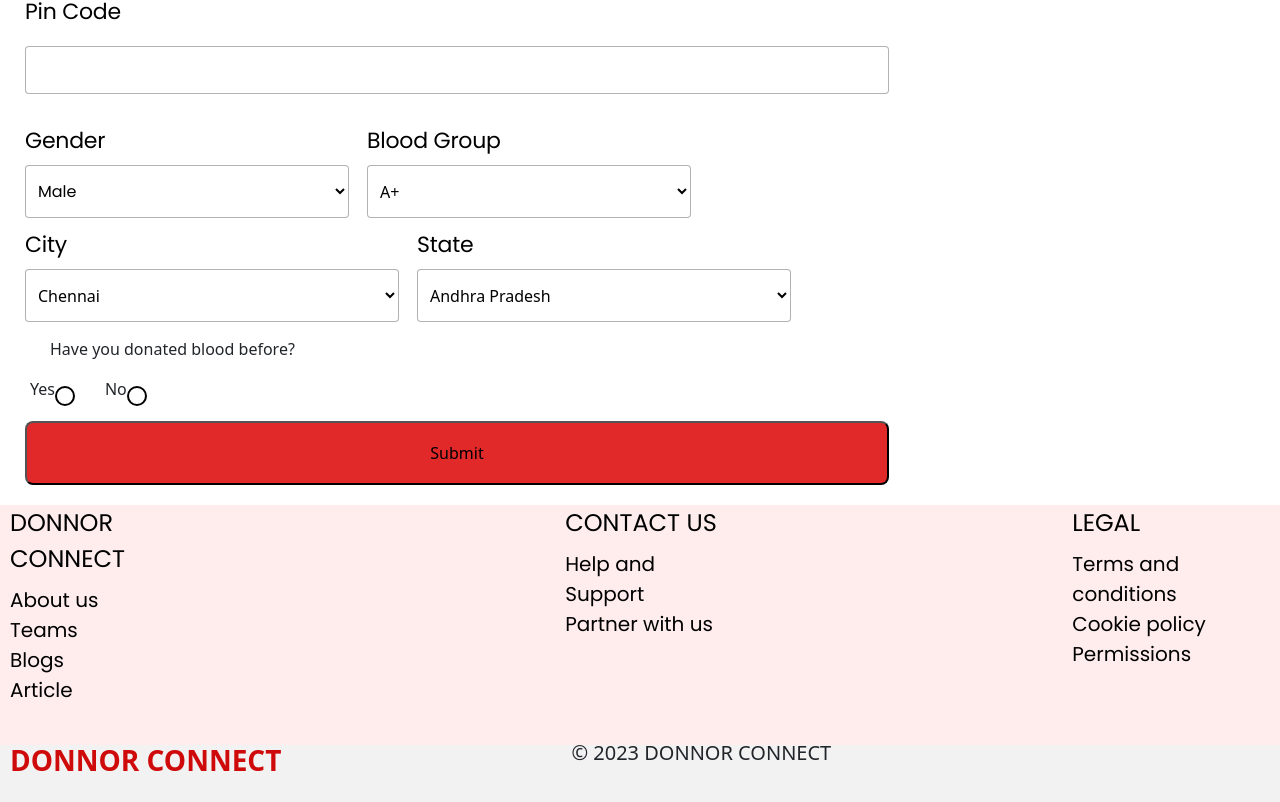
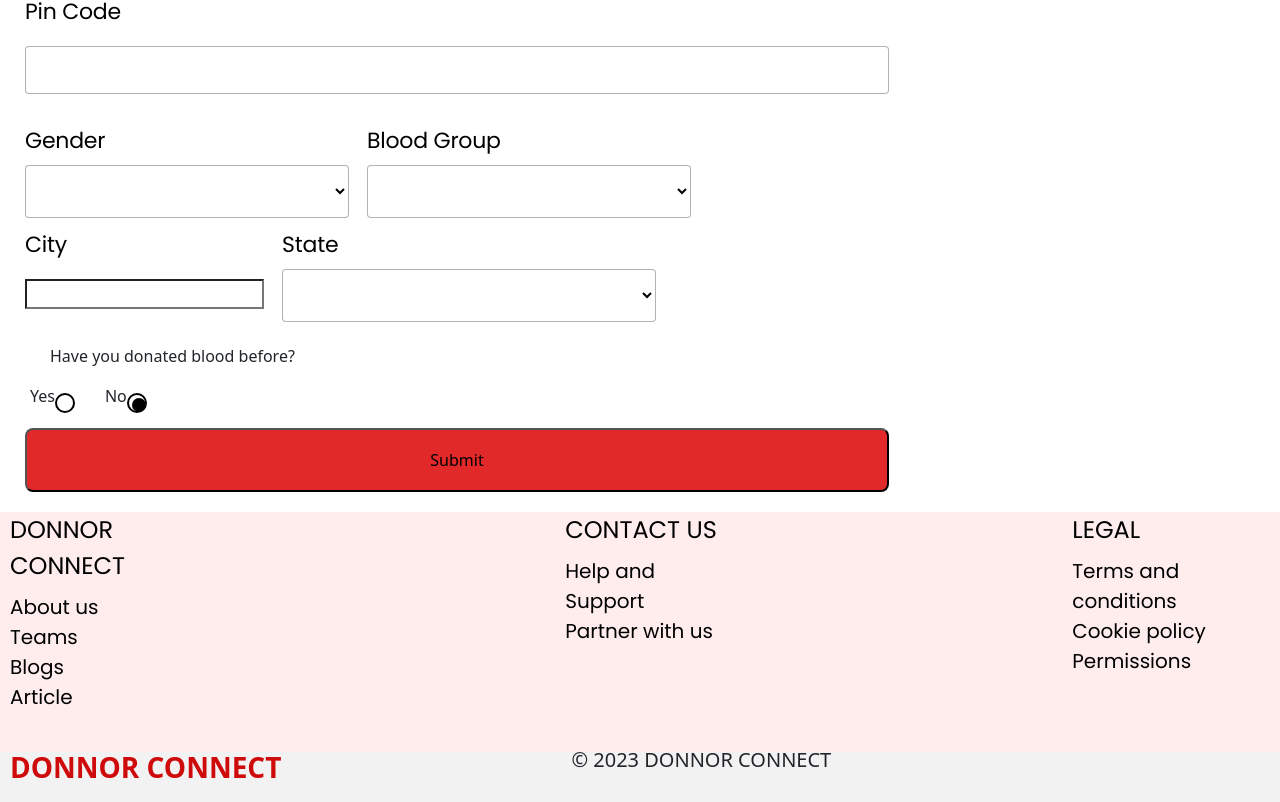
Before and after one commit to fredrick2002/donor-connect, a React (Vite) app in the folder client/: page /registration in a window 1280 px wide. Shown: the part 875-1677 px from the top of the page. Built offline with nearby package versions, Linux system fonts and the light colour scheme.

Commit message:
Made changes in registration form to post to backend

```diff
--- a/client/package.json
+++ b/client/package.json
@@ -10,6 +10,7 @@
     "preview": "vite preview"
   },
   "dependencies": {
+    "axios": "^1.4.0",
     "mdb-react-ui-kit": "^6.0.0",
     "react": "^18.2.0",
     "react-dom": "^18.2.0",
--- a/client/src/RegistrationForm/RegForm.css
+++ b/client/src/RegistrationForm/RegForm.css
@@ -313,7 +313,7 @@ input[type="date"]::placeholder {
     height: 20px;
     margin-right: 5px;
     border-radius: 50%;
-    border: 2px solid #000;
+    border: 2px solid #000000;
     vertical-align: middle;
     position: relative;
     top: 5px;
--- a/client/src/RegistrationForm/RegForm.jsx
+++ b/client/src/RegistrationForm/RegForm.jsx
@@ -1,92 +1,57 @@
 import './RegForm.css'
-import { useState } from 'react'
+import { useEffect, useState } from 'react';
 // import ArrowDown from '../assets/arrow-down.svg'
 import {Link} from 'react-router-dom'
+import Axios from 'axios';
 
 function RegForm() {
+    //Getting from Session
+    const [email, setEmail] = useState('');
+    const [password, setPassword] = useState('');
 
-    const bloodGroups = [
-        "A+",
-        "A-",
-        "B+",
-        "B-",
-        "AB+",
-        "AB-",
-        "O+",
-        "O-",
-        // Add more blood groups as needed
-      ];
-      const [selectedBloodGroup, setSelectedBloodGroup] = useState("");
-
-      const handleBloodGroupChange = (event) => {
-        setSelectedBloodGroup(event.target.value);
-      };
-
-      const cities = [
-        "Chennai",
-        "Mumbai",
-        "Kolkata",
-        "Delhi",
-        "Bangalore",
-        "Hyderabad",
-        "Pune",
-        "Ahmedabad",
-        "Jaipur",
-        "Lucknow",
-        // Add more cities as needed
-      ];
-      const [selectedCity, setSelectedCity] = useState("");
-
-      const handleCityChange = (event) => {
-        setSelectedCity(event.target.value);
-      };
-
-      const genders = ["Male", "Female", "Other"];
-      const [selectedGender, setSelectedGender] = useState('');
-      const handleGenderChange = (event) => {
-        setSelectedGender(event.target.value);
-      };
+  useEffect(() => {
+    setEmail(sessionStorage.getItem('email') || '');
+    setPassword(sessionStorage.getItem('password') || '');
+  }, []);
 
 
-      const states = [
-        "Andhra Pradesh",
-        "Arunachal Pradesh",
-        "Assam",
-        "Bihar",
-        "Chhattisgarh",
-        "Goa",
-        "Gujarat",
-        "Haryana",
-        "Himachal Pradesh",
-        "Jharkhand",
-        "Karnataka",
-        "Kerala",
-        "Madhya Pradesh",
-        "Maharashtra",
-        "Manipur",
-        "Meghalaya",
-        "Mizoram",
-        "Nagaland",
-        "Odisha",
-        "Punjab",
-        "Rajasthan",
-        "Sikkim",
-        "Tamil Nadu",
-        "Telangana",
-        "Tripura",
-        "Uttar Pradesh",
-        "Uttarakhand",
-        "West Bengal",
-        // Add more states as needed
-      ];
-      const [selectedState, setSelectedState] = useState("");
-
-      const handleStateChange = (event) => {
-        setSelectedState(event.target.value);
-      };
 
 
-      const [isChecked, setIsChecked] = useState(false);
+
+      const [first_name,setFirstName] = useState('');
+    const [last_name,setLastName] = useState('');
+    const [dob,setDob] = useState("");
+    const [ph_no,setPhoneNumber] = useState("");
+    // const [email,setEmail] = useState("");
+    const [flat_no,setFlatNo] = useState("");
+    const [area,setArea] = useState("");
+    const [pincode,setPincode] = useState("");
+    const [gender,setGender] = useState("");
+    const [bloodgrp,setBloodgrp] = useState("");
+    const [city,setCity] = useState("");
+    const [state,setState] = useState("");
+    const [donate_blood,setDonateblood] = useState(false);
+
+    const submitReg = () => {
+        Axios.post("http://localhost:3001/api/submitReg",{
+
+        first_name: first_name,
+        last_name: last_name,
+        dob: dob,
+        ph_no: ph_no,
+        email: email,
+        flat_no: flat_no,
+        area: area,
+        pincode: pincode,
+        gender: gender,
+        bloodgrp: bloodgrp,
+        city: city,
+        state: state,
+        donate_blood: donate_blood
+    }).then(()=>{
+        alert("successfully insert");
+    });
+    };
 
 
 
@@ -95,35 +60,83 @@ function RegForm() {
 
             <p className='regform-p'>Full Name</p>
             <div className='regform-ip-name'>
-                <input className='regform-name' type='text' name="fname" id='fname' placeholder='First Name'></input>
-                <input className='regform-name' type='text' name='lname' id='lname' placeholder='Last Name'></input>
+                <input className='regform-name' type='text' name="fname" id='fname' placeholder='First Name'
+                onChange={(e)=>
+                    {
+                        setFirstName(e.target.value);
+                    }
+                }
+                />
+                <input className='regform-name' type='text' name='lname' id='lname' placeholder='Last Name'
+                onChange={(e)=>
+                    {
+                        setLastName(e.target.value);
+                    }
+                }
+                />
             </div>
 
             <p className='regform-p'>Date of Birth</p>
             <div>
-                <input className='regform-date' type='date' name='dob' id='dob' placeholder='dd/mm/yyyy'></input>
+                <input className='regform-date' type='date' name='dob' id='dob' placeholder='dd/mm/yyyy'
+                onChange={(e)=>
+                    {
+                        setDob(e.target.value);
+                    }
+                }
+                />
             </div>
 
             <div className='regform-col1'>
                 <div className='regform-col2'>
                     <p className='regform-p'>Phone Number</p>
-                    <input className='regform-number' type="tel" id="phone" name="phone" pattern="[0-9]{10}"></input>
+                    <input className='regform-number' type="tel" id="phone" name="phone" pattern="[0-9]{10}"
+                    onChange={(e)=>
+                        {
+                            setPhoneNumber(e.target.value);
+                        }
+                    }
+                    />
                 </div>
 
                 <div className='regform-col2'>
                     <div className='right-col'>
                         <p className='regform-p'>Email</p>
-                        <input className='regform-email' type='email' id='email' name='email'></input>
+                        <input className='regform-email' type='email' id='email' name='email' value={email}
+                        onChange={(e)=>
+                            {
+                                setEmail(e.target.value);
+                            }
+                        }
+                        />
                     </div>
                 </div>
             </div>
 
             <p className='regform-p'>Your Address</p>
-            <input className='regform-addr' type='text' name='addr1' id='addr1' placeholder='Flat, House no., Building, Company, Apartment'></input>
-            <input className='regform-addr' type='text' name='addr2' id='addr2' placeholder='Area, Street, Sector, Village'></input>
+            <input className='regform-addr' type='text' name='addr1' id='addr1' placeholder='Flat, House no., Building, Company, Apartment'
+            onChange={(e)=>
+                {
+                    setFlatNo(e.target.value);
+                }
+            }
+            />
+            <input className='regform-addr' type='text' name='addr2' id='addr2' placeholder='Area, Street, Sector, Village'
+            onChange={(e)=>
+                {
+                    setArea(e.target.value);
+                }
+            }
+            />
 
             <p className='regform-p'>Pin Code</p>
-            <input className='regform-pincode' type='text' name='pincode' id='pincode' pattern='[0-9]{6}' ></input>
+            <input className='regform-pincode' type='text' name='pincode' id='pincode' pattern='[0-9]{6}'
+            onChange={(e)=>
+                {
+                    setPincode(e.target.value);
+                }
+            }
+            />
 
             <div className='regform-col1'>
                 <div className='regform-col2'>
@@ -131,12 +144,16 @@ function RegForm() {
                         <p className='regform-p'>Gender</p>
                     </div>
                     <div>
-                        <select className='regform-gender' id="gender-select" name="gender-select" value={selectedGender} onChange={handleGenderChange}>
-                            {genders.map((gender) => (
-                            <option className='regform-gender-option' key={gender} value={gender}>
-                                {gender}
-                            </option>
-                            ))}
+                        <select className='regform-gender' id="gender-select" name="gender-select"
+                        onChange={(e)=>
+                            {
+                                setGender(e.target.value);
+                            }
+                        }
+                        >
+                            <option className='regform-gender-option' value="" selected disabled></option>
+                            <option className='regform-gender-option' value="Male">Male</option>
+                            <option className='regform-gender-option' value="Female">Female</option>
                         </select>
                     </div>
                 </div>
@@ -146,12 +163,22 @@ function RegForm() {
                         <p className='regform-p'>Blood Group</p>
                     </div>
                     <div className='right-col'>
-                        <select className='regform-bloodgrp' id="blood-group-select" name="blood-group-select" value={selectedBloodGroup} onChange={handleBloodGroupChange}>
-                            {bloodGroups.map((bloodGroup) => (
-                            <option className='regform-bloodgrp-option' key={bloodGroup} value={bloodGroup}>
-                                {bloodGroup}
-                            </option>
-                            ))}
+                        <select className='regform-bloodgrp' id="blood-group-select" name="blood-group-select"
+                        onChange={(e)=>
+                            {
+                                setBloodgrp(e.target.value);
+                            }
+                        }
+                        >
+                            <option className='regform-bloodgrp-option' value="" selected disabled></option>
+                            <option className='regform-bloodgrp-option' value="A+">A+</option>
+                            <option className='regform-bloodgrp-option' value="A-">A-</option>
+                            <option className='regform-bloodgrp-option' value="B+">B+</option>
+                            <option className='regform-bloodgrp-option' value="B-">B-</option>
+                            <option className='regform-bloodgrp-option' value="AB+">AB+</option>
+                            <option className='regform-bloodgrp-option' value="AB-">AB-</option>
+                            <option className='regform-bloodgrp-option' value="O+">O+</option>
+                            <option className='regform-bloodgrp-option' value="O-">O-</option>
                         </select>
                     </div>
                 </div>
@@ -163,13 +190,15 @@ function RegForm() {
                         <p className='regform-p'>City</p>
                     </div>
                     <div>
-                        <select className='regform-city' id="city-select" name="city-select" value={selectedCity} onChange={handleCityChange}>
-                            {cities.map((city) => (
-                            <option className='regform-city-option' key={city} value={city}>
-                                {city}
-                            </option>
-                            ))}
-                        </select>
+                    <input
+                        type="text"
+                        className='regform-city-option'
+                        onChange={(e)=>
+                        {
+                            setCity(e.target.value);
+                        }
+                    }
+                    />
                     </div>
                 </div>
 
@@ -178,13 +207,53 @@ function RegForm() {
                         <p className='regform-p'>State</p>
                     </div>
                     <div className='right-col'>
-                        <select className='regform-state' id="state-select" name="state-select" value={selectedState} onChange={handleStateChange}>
-                            {states.map((state) => (
-                            <option className='regform-state-option' key={state} value={state}>
-                                {state}
-                            </option>
-                            ))}
+                        <select className='regform-state' id="state-select" name="state-select"
+                         onChange={(e)=>
+                            {
+                                setState(e.target.value);
+                            }
+                        }
+                        >
+                                <option value="" selected disabled></option>
+                                <option className='regform-state-option' value="Andhra Pradesh">Andhra Pradesh</option>
+                                <option className='regform-state-option' value="Andaman and Nicobar Islands">Andaman and Nicobar Islands</option>
+                                <option className='regform-state-option' value="Arunachal Pradesh">Arunachal Pradesh</option>
+                                <option className='regform-state-option' value="Assam">Assam</option>
+                                <option className='regform-state-option' value="Bihar">Bihar</option>
+                                <option className='regform-state-option' value="Chandigarh">Chandigarh</option>
+                                <option className='regform-state-option' value="Chhattisgarh">Chhattisgarh</option>
+                                <option className='regform-state-option' value="Dadar and Nagar Haveli">Dadar and Nagar Haveli</option>
+                                <option className='regform-state-option' value="Daman and Diu">Daman and Diu</option>
+                                <option className='regform-state-option' value="Delhi">Delhi</option>
+                                <option className='regform-state-option' value="Lakshadweep">Lakshadweep</option>
+                                <option className='regform-state-option' value="Puducherry">Puducherry</option>
+                                <option className='regform-state-option' value="Goa">Goa</option>
+                                <option className='regform-state-option' value="Gujarat">Gujarat</option>
+                                <option className='regform-state-option' value="Haryana">Haryana</option>
+                                <option className='regform-state-option' value="Himachal Pradesh">Himachal Pradesh</option>
+                                <option className='regform-state-option' value="Jammu and Kashmir">Jammu and Kashmir</option>
+                                <option className='regform-state-option' value="Jharkhand">Jharkhand</option>
+                                <option className='regform-state-option' value="Karnataka">Karnataka</option>
+                                <option className='regform-state-option' value="Kerala">Kerala</option>
+                                <option className='regform-state-option' value="Madhya Pradesh">Madhya Pradesh</option>
+                                <option className='regform-state-option' value="Maharashtra">Maharashtra</option>
+                                <option className='regform-state-option' value="Manipur">Manipur</option>
+                                <option className='regform-state-option' value="Meghalaya">Meghalaya</option>
+                                <option className='regform-state-option' value="Mizoram">Mizoram</option>
+                                <option className='regform-state-option' value="Nagaland">Nagaland</option>
+                                <option className='regform-state-option' value="Odisha">Odisha</option>
+                                <option className='regform-state-option' value="Punjab">Punjab</option>
+                                <option className='regform-state-option' value="Rajasthan">Rajasthan</option>
+                                <option className='regform-state-option' value="Sikkim">Sikkim</option>
+                                <option className='regform-state-option' value="Tamil Nadu">Tamil Nadu</option>
+                                <option className='regform-state-option' value="Telangana">Telangana</option>
+                                <option className='regform-state-option' value="Tripura">Tripura</option>
+                                <option className='regform-state-option' value="Uttar Pradesh">Uttar Pradesh</option>
+                                <option className='regform-state-option' value="Uttarakhand">Uttarakhand</option>
+                                <option className='regform-state-option' value="West Bengal">West Bengal</option>
                         </select>
+
+
                     </div>
                 </div>
             </div>
@@ -199,12 +268,12 @@ function RegForm() {
                 <p className='regform'>Have you donated blood before?</p>
                 <div className="round-checkbox-container">
                     <label htmlFor="yes-checkbox">Yes</label>
-                    <input id="yes-checkbox" type="radio" value="yes" checked={isChecked === "yes"} onChange={() => setIsChecked("yes")} />
+                    <input id="yes-checkbox" type="radio" value="yes" checked={donate_blood === true || donate_blood === "yes"} onChange={() => setDonateblood("yes")} />
                     <span className="round-checkbox"></span>
                 </div>
                 <div className="round-checkbox-container">
                     <label htmlFor="no-checkbox">No</label>
-                    <input id="no-checkbox" type="radio" value="no" checked={isChecked === "no"} onChange={() => setIsChecked("no")} />
+                    <input id="no-checkbox" type="radio" value="no" checked={donate_blood === false || donate_blood === "no"} onChange={() => setDonateblood("no")} />
                     <span className="round-checkbox"></span>
                 </div>
             </div>
```
Also changed, not shown: 1 other file (tests, documents, lock files or other folders).
